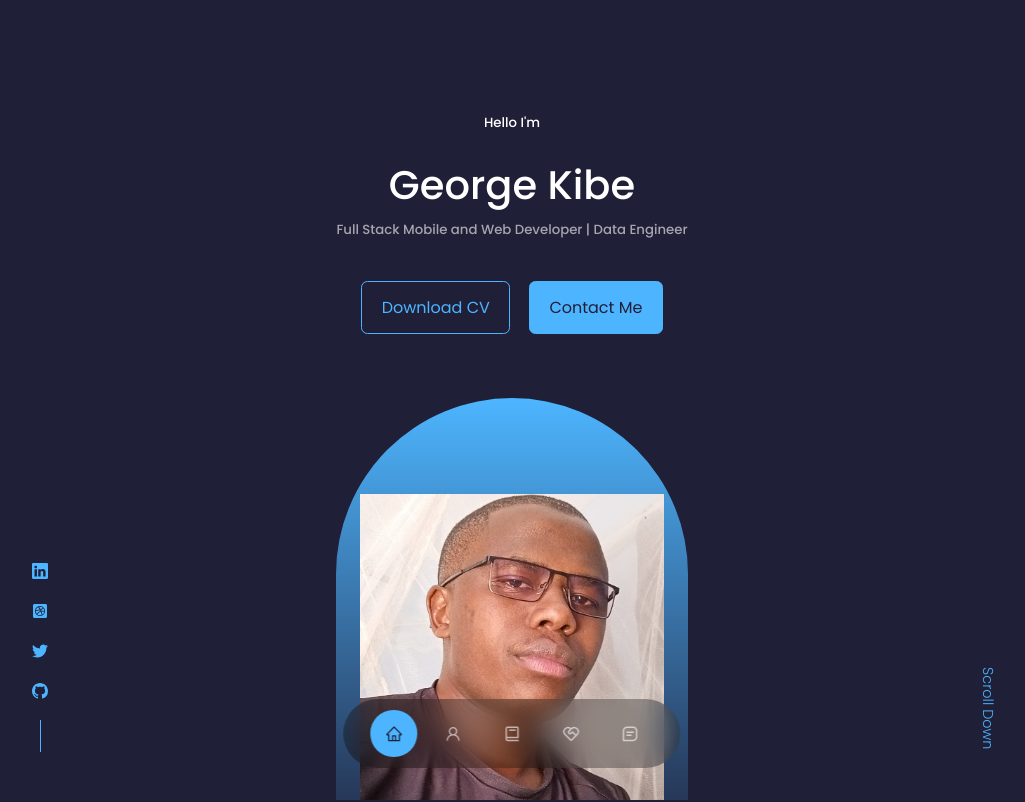
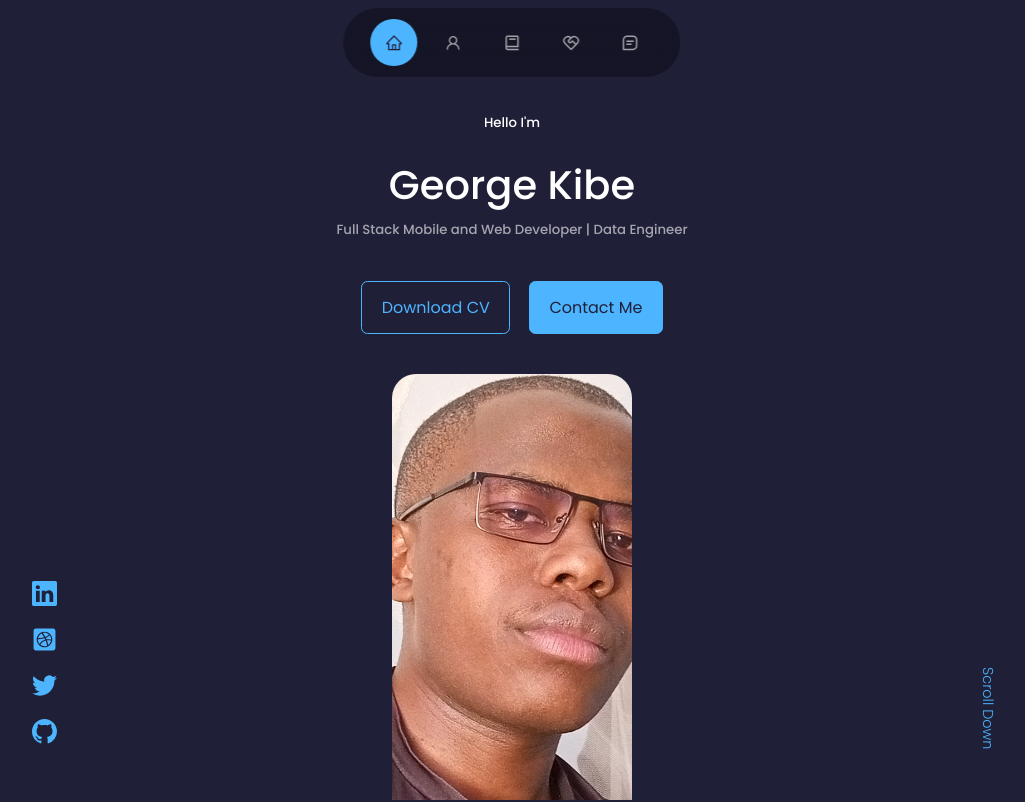
Before and after one commit to George-Kibe/george-portfolio, a React (Create React App) app: page / in a window 1280 px wide. Shown: the top 802 px of the page, without its empty margins (128-1153 px from the left). Built offline with nearby package versions, Linux system fonts and the light colour scheme; the HTML template or start-up script is replaced by a standard one.

Commit message:
refining header component

```diff
--- a/src/components/about/about.css
+++ b/src/components/about/about.css
@@ -21,12 +21,12 @@
 .about__me-image{
     border-radius: 5rem;
     overflow: hidden;
-    transform: rotate(10deg);
+    /* transform: rotate(10deg); */
     transition:var(--transition);
 }
-.about__me-image:hover{
+/* .about__me-image:hover{
     transform: rotate(0);
-}
+} */
 
 .about__cards{
     display: grid;
--- a/src/components/header/Header.jsx
+++ b/src/components/header/Header.jsx
@@ -14,9 +14,7 @@ const Header = () => {
         <h5 className="text-light">Full Stack Mobile and Web Developer | Data Engineer</h5>
         <CTA />
         <HeaderSocials />
-        <div className="myimage">
-          <img src={MyImage} alt='George Kibe' className='img'/>
-        </div>
+        <img  src={MyImage} alt='George Kibe' className='img myimage'/>
         <a href='#contact' className='scroll__down'>Scroll Down</a>
       </div>
     </header>
--- a/src/components/header/HeaderSocials.jsx
+++ b/src/components/header/HeaderSocials.jsx
@@ -7,10 +7,10 @@ import {FaDribbbleSquare} from "react-icons/fa"
 const HeaderSocials = () => {
   return (
     <div className='header__socials'>
-        <a href='https://linkedin.com' target="_blank" rel="noreferrer"><BsLinkedin /></a>
-        <a href='https://dribble.com' target="_blank" rel="noreferrer"><FaDribbbleSquare /></a>
-        <a href='https://twitter.com' target="_blank" rel="noreferrer"><SiTwitter /></a>
-        <a href='https://github.com' target="_blank" rel="noreferrer"><BsGithub /></a>
+        <a href='https://www.linkedin.com/in/george-kibe-17b431110/' target="_blank" rel="noreferrer"><BsLinkedin size={25} /></a>
+        <a href='https://dribble.com' target="_blank" rel="noreferrer"><FaDribbbleSquare size={25} /></a>
+        <a href='https://twitter.com/GeorgeKibe001' target="_blank" rel="noreferrer"><SiTwitter size={25} /></a>
+        <a href='https://github.com/George-Kibe' target="_blank" rel="noreferrer"><BsGithub size={25} /></a>
     </div>
   )
 }
--- a/src/components/header/header.css
+++ b/src/components/header/header.css
@@ -28,24 +28,17 @@ header{
     left: 0;
     bottom: 3rem;
 }
-.header__socials::after{
-    content: "";
-    width: 1px;
-    height: 2rem;
-    background: var(--color-primary);
-}
-
 /*#####IMAGE######*/
 .myimage{
-    background: linear-gradient(var(--color-primary), transparent);
-    width: 22rem;
-    height: 30rem;
+    /* background: linear-gradient(var(--color-primary), transparent); */
+    width: 30%;
+    height: 100%;
     position: absolute;
-    left: calc(50% - 11rem);
-    margin-top: 4rem;
-    border-radius: 12rem 12rem 0 0 ;
-    overflow: hidden;
-    padding: 5rem 1.5rem 1.5rem 1.5rem;
+    resize: vertical;
+    left: 35%;
+    margin-top: 1rem;
+    border-radius: 3rem;
+    padding:1.5rem;
 }
 
 .scroll__down{
--- a/src/components/nav/nav.css
+++ b/src/components/nav/nav.css
@@ -7,7 +7,7 @@ nav{
     position: fixed;
     left: 50%;
     transform: translateX(-50%);
-    bottom: 2rem;
+    top: 0.5rem;
     display: flex;
     gap: 0.8rem;
     border-radius: 3rem;
```
